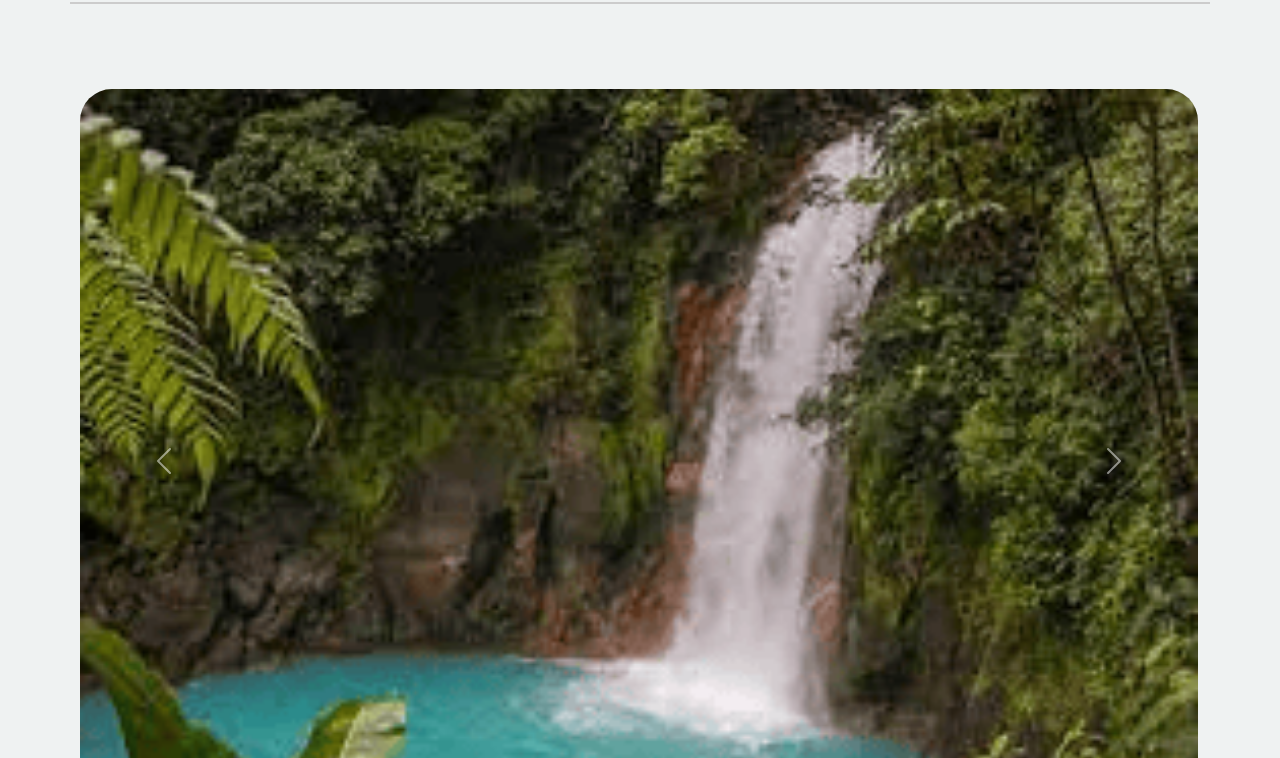
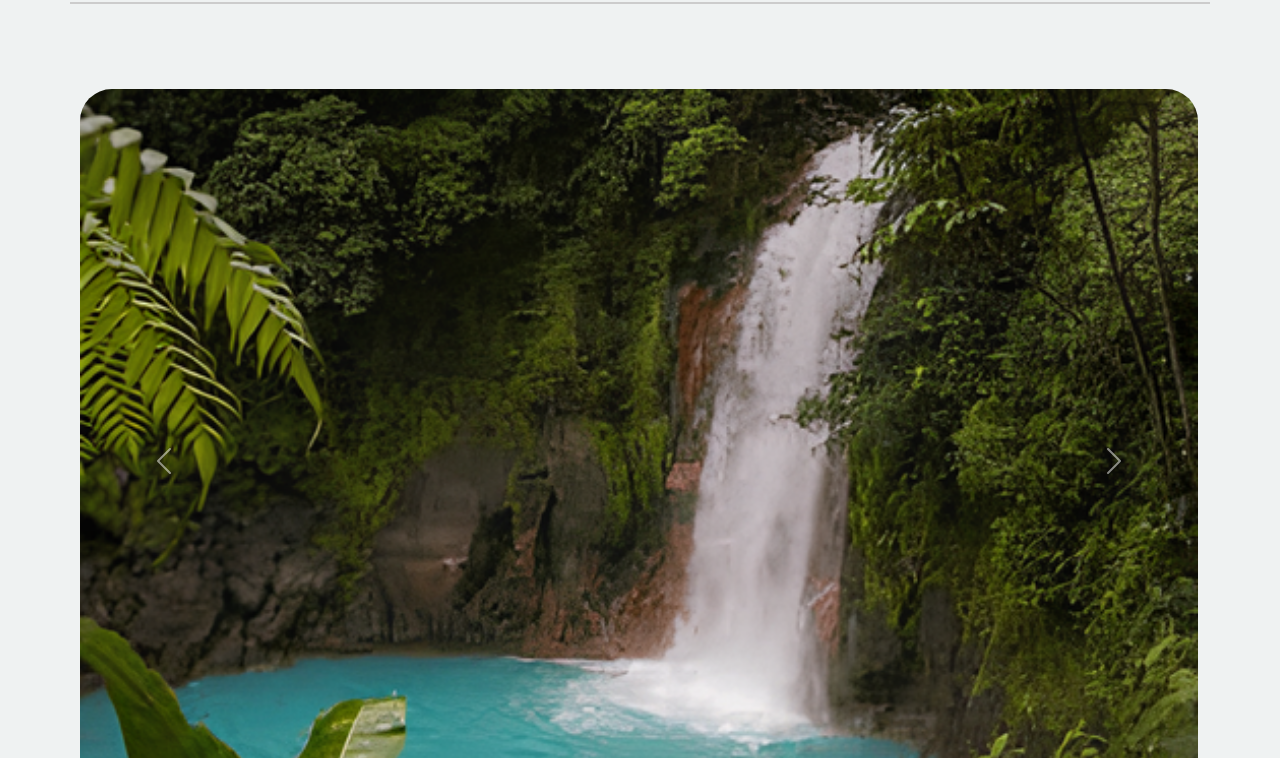
Before and after one commit to Felipe-Ramires/Traveling, a plain HTML site: page costaRica.html in a window 1280 px wide. Shown: the part 1662-2420 px from the top of the page. Drawn offline with nearby package versions, Linux system fonts and the light colour scheme.

Commit message:
alteracao_img
alteração das imgs

```diff
--- a/costaRica.html
+++ b/costaRica.html
@@ -114,7 +114,7 @@
                   </div>
                 <div class="carousel-inner rounded-5 shadow-4-strong img-info">
                     <div class="carousel-item active " >
-                        <img src="imagemCostaRica/paisagems/paisagem-1.png" class="d-block w-100 " alt="">
+                        <img src="imagemCostaRica/paisagems/paisagem-1 (1).png" class="d-block w-100 h-75" alt="">
                         <div class="carousel-caption d-none d-md-block">
 
                         </div>
```
Also changed, not shown: imagemCostaRica/paisagems/paisagem-1 (1).png (added), imagemCostaRica/paisagems/paisagem-1.png (deleted), imagemCostaRica/paisagems/paisagem-2.png.
